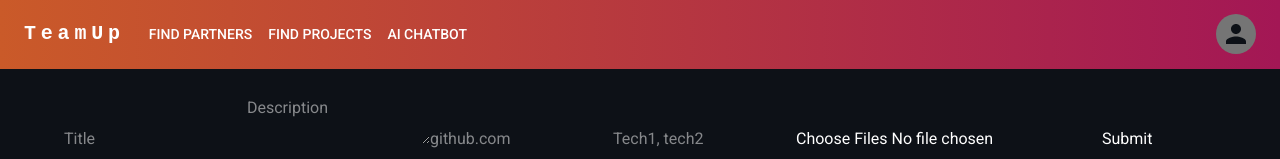
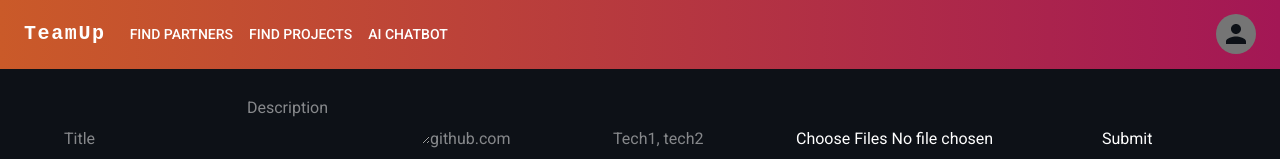
Before and after one commit to AndyStan112/teamup, a Next.js app: page /testProjects in a window 1280 px wide. Shown: the top 159 px of the page. Built offline with nearby package versions, Linux system fonts and the light colour scheme; what @mui/material-nextjs would draw is missing.

Commit message:
Add routes to navbar and fix spacing

```diff
--- a/src/components/layout/Navbar.tsx
+++ b/src/components/layout/Navbar.tsx
@@ -19,9 +19,9 @@ import {
 const title = "TeamUp";
 
 const pages = [
-    { label: "Find Partners", href: "/find-partners" },
-    { label: "Find Projects", href: "/find-projects" },
-    { label: "AI Chatbot", href: "/ai-chatbot" },
+    { label: "Find Partners", href: "/find/partners" },
+    { label: "Find Projects", href: "/find/projects" },
+    { label: "AI Chatbot", href: "/chatbot" },
 ];
 
 const settings = [
@@ -31,12 +31,8 @@ const settings = [
 ];
 
 export default function Navbar(): React.ReactElement {
-    const [anchorElNav, setAnchorElNav] = React.useState<null | HTMLElement>(
-        null
-    );
-    const [anchorElUser, setAnchorElUser] = React.useState<null | HTMLElement>(
-        null
-    );
+    const [anchorElNav, setAnchorElNav] = React.useState<null | HTMLElement>(null);
+    const [anchorElUser, setAnchorElUser] = React.useState<null | HTMLElement>(null);
 
     const handleOpenNavMenu = (event: React.MouseEvent<HTMLElement>) => {
         setAnchorElNav(event.currentTarget);
@@ -66,14 +62,14 @@ export default function Navbar(): React.ReactElement {
                     <Typography
                         variant="h6"
                         noWrap
-                        component="a"
-                        href=""
+                        component={Link}
+                        href="/"
                         sx={{
                             mr: 2,
                             display: { xs: "none", md: "flex" },
                             fontFamily: "monospace",
                             fontWeight: 700,
-                            letterSpacing: ".3rem",
+                            letterSpacing: ".1rem",
                             color: "inherit",
                             textDecoration: "none",
                         }}
@@ -131,15 +127,15 @@ export default function Navbar(): React.ReactElement {
                     <Typography
                         variant="h5"
                         noWrap
-                        component="a"
-                        href="#app-bar-with-responsive-menu"
+                        component={Link}
+                        href="/"
                         sx={{
                             mr: 2,
                             display: { xs: "flex", md: "none" },
                             flexGrow: 1,
                             fontFamily: "monospace",
                             fontWeight: 700,
-                            letterSpacing: ".3rem",
+                            letterSpacing: ".1rem",
                             color: "inherit",
                             textDecoration: "none",
                         }}
@@ -171,10 +167,7 @@ export default function Navbar(): React.ReactElement {
 
                     <Box sx={{ flexGrow: 0 }}>
                         <Tooltip title="Open settings">
-                            <IconButton
-                                onClick={handleOpenUserMenu}
-                                sx={{ p: 0 }}
-                            >
+                            <IconButton onClick={handleOpenUserMenu} sx={{ p: 0 }}>
                                 <Avatar alt="User Avatar" />
                             </IconButton>
                         </Tooltip>
```
